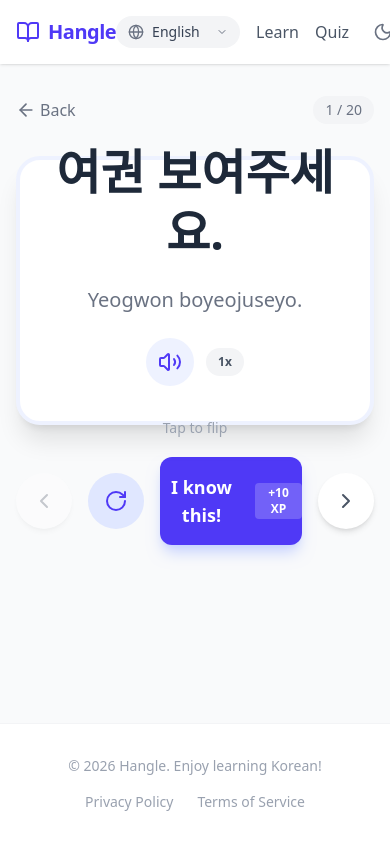
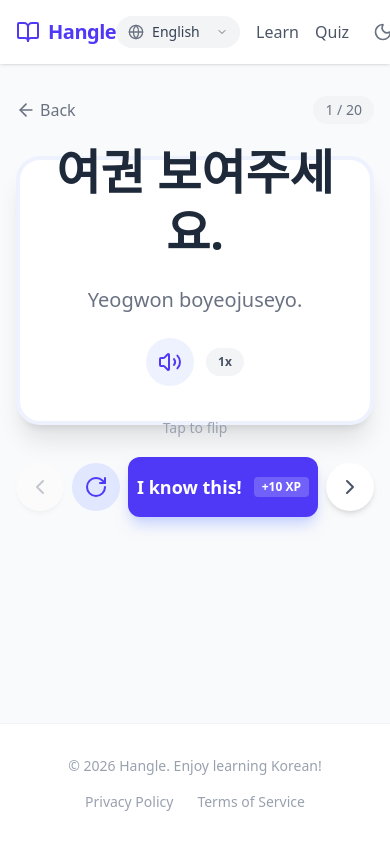
Before and after one commit to hoyakdh/hangle, a React (Vite) app: page /learn/airport in a window 390 px wide. Built offline with nearby package versions, Linux system fonts and the light colour scheme.

Commit message:
feat: 모바일 레이아웃 최적화 및 CSS 경고 수정

```diff
--- a/src/index.css
+++ b/src/index.css
@@ -1,5 +1,5 @@
 @import "tailwindcss";
-@custom-variant dark (&:where(.dark, .dark *));
+
 
 @layer utilities {
     .perspective-1000 {
--- a/src/pages/Home.tsx
+++ b/src/pages/Home.tsx
@@ -22,7 +22,7 @@ export default function Home() {
                 <h1 className="text-4xl font-extrabold text-gray-900 dark:text-white mb-8">{t.home.welcome}</h1>
                 <p className="text-xl text-gray-600 dark:text-gray-300 mb-8">{t.home.askName}</p>
 
-                <div className="flex gap-4 w-full max-w-md">
+                <div className="flex flex-col sm:flex-row gap-4 w-full max-w-md">
                     <input
                         ref={inputRef}
                         type="text"
--- a/src/pages/Learn.tsx
+++ b/src/pages/Learn.tsx
@@ -156,18 +156,18 @@ export default function Learn() {
             </div>
 
             {/* Controls */}
-            <div className="w-full flex items-center gap-4">
+            <div className="w-full flex items-center gap-2 sm:gap-4">
                 <button
                     onClick={prevCard}
                     disabled={currentIndex === 0}
-                    className="p-4 rounded-full bg-white dark:bg-gray-800 shadow-md text-gray-600 dark:text-gray-300 hover:text-indigo-600 dark:hover:text-indigo-400 disabled:opacity-30 disabled:cursor-not-allowed transition"
+                    className="p-3 sm:p-4 rounded-full bg-white dark:bg-gray-800 shadow-md text-gray-600 dark:text-gray-300 hover:text-indigo-600 dark:hover:text-indigo-400 disabled:opacity-30 disabled:cursor-not-allowed transition"
                 >
                     <ChevronLeft className="w-6 h-6" />
                 </button>
 
                 <button
                     onClick={() => setIsFlipped(!isFlipped)}
-                    className="p-4 rounded-full bg-indigo-100 dark:bg-indigo-900/50 text-indigo-600 dark:text-indigo-400 hover:bg-indigo-200 dark:hover:bg-indigo-900 transition"
+                    className="p-3 sm:p-4 rounded-full bg-indigo-100 dark:bg-indigo-900/50 text-indigo-600 dark:text-indigo-400 hover:bg-indigo-200 dark:hover:bg-indigo-900 transition"
                 >
                     <RotateCw className="w-6 h-6" />
                 </button>
@@ -192,7 +192,7 @@ export default function Learn() {
                 <button
                     onClick={nextCard}
                     disabled={currentIndex === items.length - 1}
-                    className="p-4 rounded-full bg-white dark:bg-gray-800 shadow-md text-gray-600 dark:text-gray-300 hover:text-indigo-600 dark:hover:text-indigo-400 disabled:opacity-30 disabled:cursor-not-allowed transition"
+                    className="p-3 sm:p-4 rounded-full bg-white dark:bg-gray-800 shadow-md text-gray-600 dark:text-gray-300 hover:text-indigo-600 dark:hover:text-indigo-400 disabled:opacity-30 disabled:cursor-not-allowed transition"
                 >
                     <ChevronRight className="w-6 h-6" />
                 </button>
```
